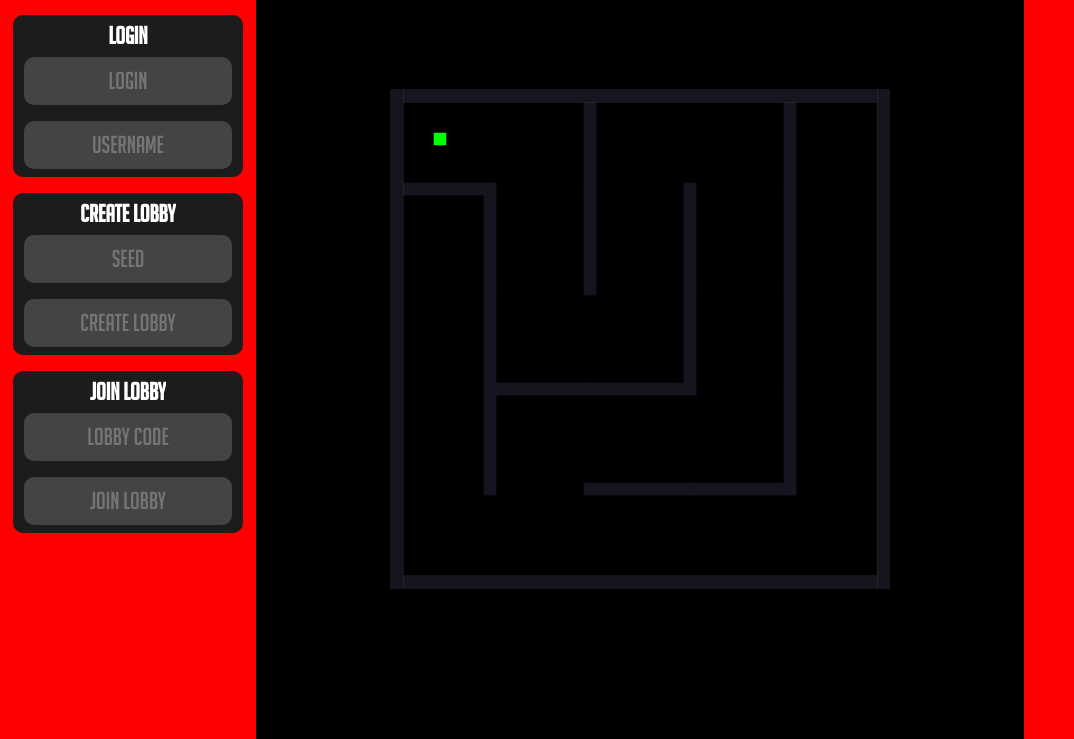
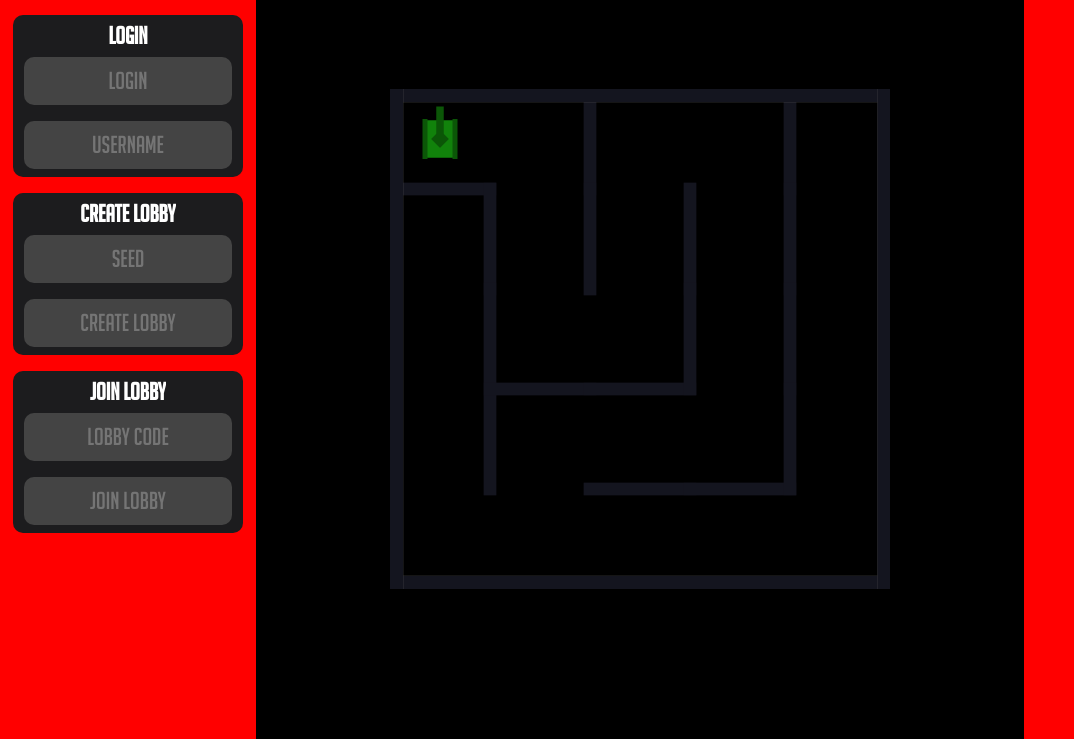
Before and after one commit to JoakimAndreasen/MatterTank, a website: page client/index.html in a window 1280 px wide. Shown: the part 61-800 px from the top of the page, without its empty margins (0-1074 px from the left). Drawn offline with Linux system fonts and the light colour scheme.

Commit message:
🤑FIXED TANK AND BACKWARDS ROTATION

```diff
--- a/client/index.html
+++ b/client/index.html
@@ -11,7 +11,7 @@
         <script src="./lib/matter.min.js"></script>
         <script src="./js/Player.js"></script>
         <!-- <script src="./js/ui.js"></script> -->
-        <!-- <script src="./js/keypresses.js"></script> -->
+        <script src="./js/keypresses.js"></script>
         <script src="./js/Canvas.js"></script>
         <script src="./js/mazeGenerator.js"></script>
         <script src="./js/main.js" defer></script>
--- a/client/js/Player.js
+++ b/client/js/Player.js
@@ -5,7 +5,8 @@ class Player{
         this.tankSize = 50;
         this.body = this.createTank()
         this.color;
-        this.bulletspeed = 20;
+        this.bulletspeed = 0.01;
+        this.dir = 1
     }
 
     getDirection() {
@@ -18,17 +19,27 @@ class Player{
     drive(speed) {
         let direction = this.getDirection();
         direction = Vector.mult(direction, speed)
-
         Matter.Body.applyForce(this.body, this.body.position, direction);
     }
 
+    dirController(dir){
+        this.dir = dir
+    }
+
     rotate(rotation) {
-        this.body.torque += rotation;
+        if (this.dir > 0){
+            this.body.torque += rotation;
+        }
+        else if (this.dir < 0){
+            this.body.torque -= rotation;
+        }
+
+
     }
 
     fire() {
         let direction = this.getDirection();
-        let pos = Vector.add(this.body.position, Vector.mult(direction, screenSize/20));
+        let pos = Vector.add(this.body.position, Vector.mult(direction, 40));
         let bullet = Bodies.circle(pos.x, pos.y, 10, {
             label: "bullet",
             frictionAir: 0,
@@ -40,27 +51,43 @@ class Player{
                 mask: 0x0001
             }
         });
-        Matter.Body.setVelocity(bullet, Vector.mult(direction, this.bulletSpeed));
+        Matter.Body.setVelocity(bullet, Vector.mult(direction, 15));
         Matter.World.add(engine.world, bullet);
     }
 
     createTank(){
-        this.barrel = Bodies.rectangle(100,100, this.tankSize/2,this.tankSize/2,{
+        this.body = Bodies.rectangle(100,100, this.tankSize*1.2,this.tankSize*1.5,{
             render: {
-                fillStyle: "#00FF00"
+                fillStyle: "#11820B"
             }
         });
-        this.body = Bodies.rectangle(100,100,10,10, {
+        this.barrel = Bodies.rectangle(100,70,15,70, {
             frictionAir: 0.5,
             render: {
-                fillStyle: "#00FF00"
+                fillStyle: "#0B5607"
             }
         });
+        this.topElement = Bodies.rectangle(100,100,25,25, {
+            angle: Math.PI/4,
+            frictionAir: 0.5,
+            render: {
+                fillStyle: "#0B5607"
+            }});
+        this.leftTrack = Bodies.rectangle(70,100,10,80, {
+            frictionAir: 0.5,
+            render: {
+                fillStyle: "#0B5607"
+            }});
+        this.rightTrack = Bodies.rectangle(130,100,10,80, {
+            frictionAir: 0.5,
+            render: {
+                fillStyle: "#0B5607"
+            }});
         this.tank = Matter.Body.create({
-            parts: [this.body, this.barrel],
+            parts: [this.body, this.barrel,this.topElement,this.leftTrack,this.rightTrack],
             mass: 10,
             inertia: 5000,
-            frictionAir: 0.5,
+            frictionAir: 0.4,
             collisionFilter: {
 
                 category: 0x0001,
--- a/client/js/keypresses.js
+++ b/client/js/keypresses.js
@@ -1,9 +1,27 @@
 let keysDown = new Set();
+
+document.addEventListener('keydown', e => {
+    if (!e.repeat) {
+    if (e.key == " ") {
+        player.fire();
+    } else if (e.key == "b") {
+        for(let x=0;x<10;x++) {
+            player.fire();
+        }
+    } else {
+        keysDown.add(e.key)
+    }
+    }
+
+}, false);
 document.addEventListener('keyup', e => keysDown.delete(e.key), false);
 
 function movement() {
-    if(keysDown.has("w")) drive(0.01); //up
-    if(keysDown.has("s")) drive(-0.01); //down
-    if(keysDown.has("d")) rotate(0.2); //right
-    if(keysDown.has("a")) rotate(-0.2); //left
+    if(keysDown.has("d")) player.rotate(0.4); //right
+    if(keysDown.has("a")) player.rotate(-0.4); //left
+    if(keysDown.has("w")) player.drive(0.06); player.dirController(1); //up
+    if(keysDown.has("s")) {
+        player.drive(-0.06);
+        player.dirController(-1)
+    }else player.dirController(1);
 }
--- a/client/js/main.js
+++ b/client/js/main.js
@@ -113,34 +113,6 @@ Runner.run(runner, engine);
 //Generates a maze from the mazeGenerator.js file
 generateMaze();
 
-let keysDown = new Set();
-
-//Register when a key is pressed
-document.addEventListener('keydown', e => {
-    if (!e.repeat) {
-    if (e.key == " ") {
-        player.fire();
-    } else if (e.key == "b") {
-        for(let x=0;x<10;x++) {
-            player.fire();
-        }
-    } else {
-        keysDown.add(e.key)
-    }
-    }
-
-}, false);
-
-//Register when a key is released
-document.addEventListener('keyup', e => keysDown.delete(e.key), false);
-
-function movement() {
-    if(keysDown.has("w")) player.drive(0.1); //up
-    if(keysDown.has("s")) player.drive(-0.1); //down
-    if(keysDown.has("d")) player.rotate(0.2); //right
-    if(keysDown.has("a")) player.rotate(-0.2); //left
-}
-
 Matter.Events.on(engine, "beforeUpdate", event => {
     movement();
   });
```
